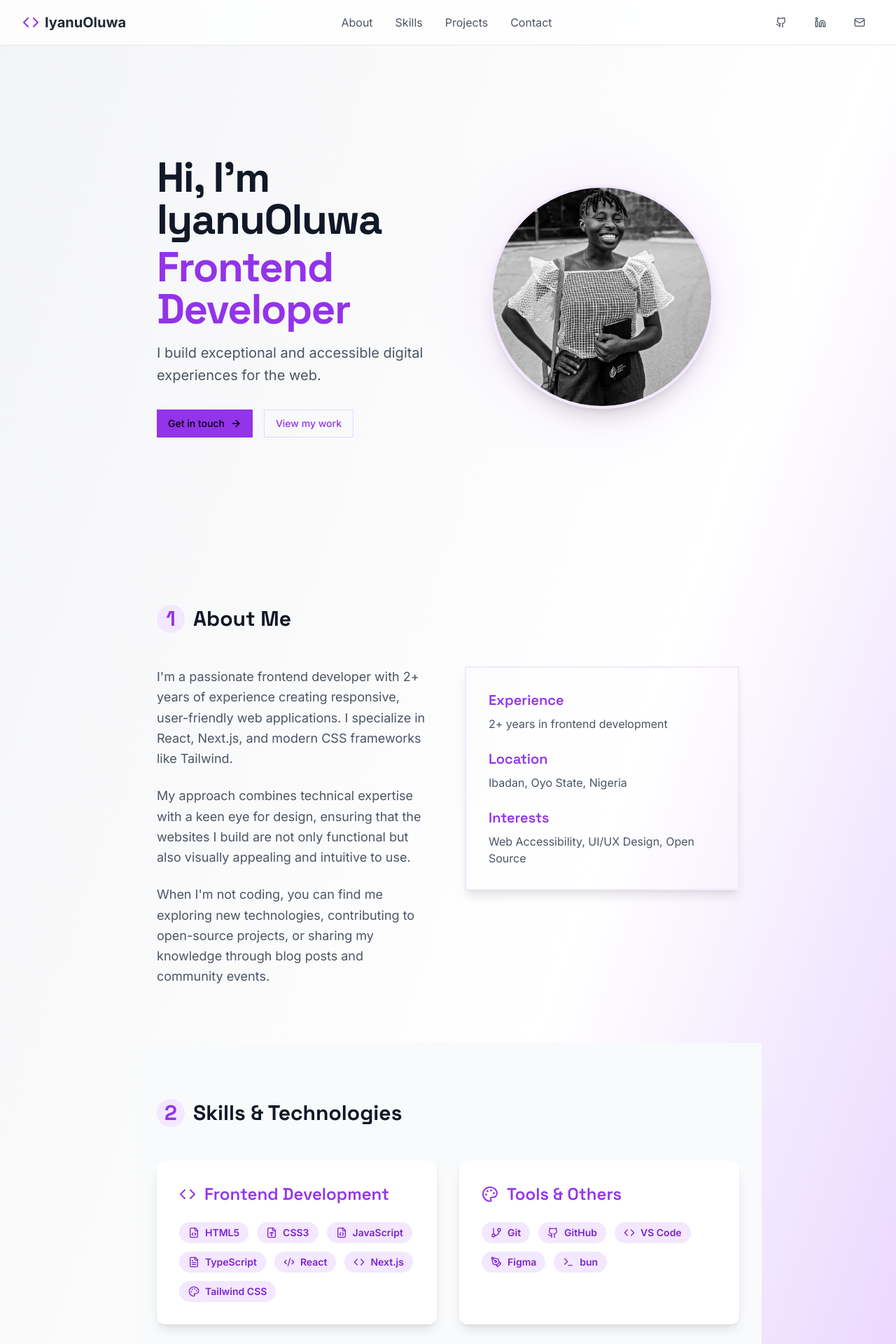
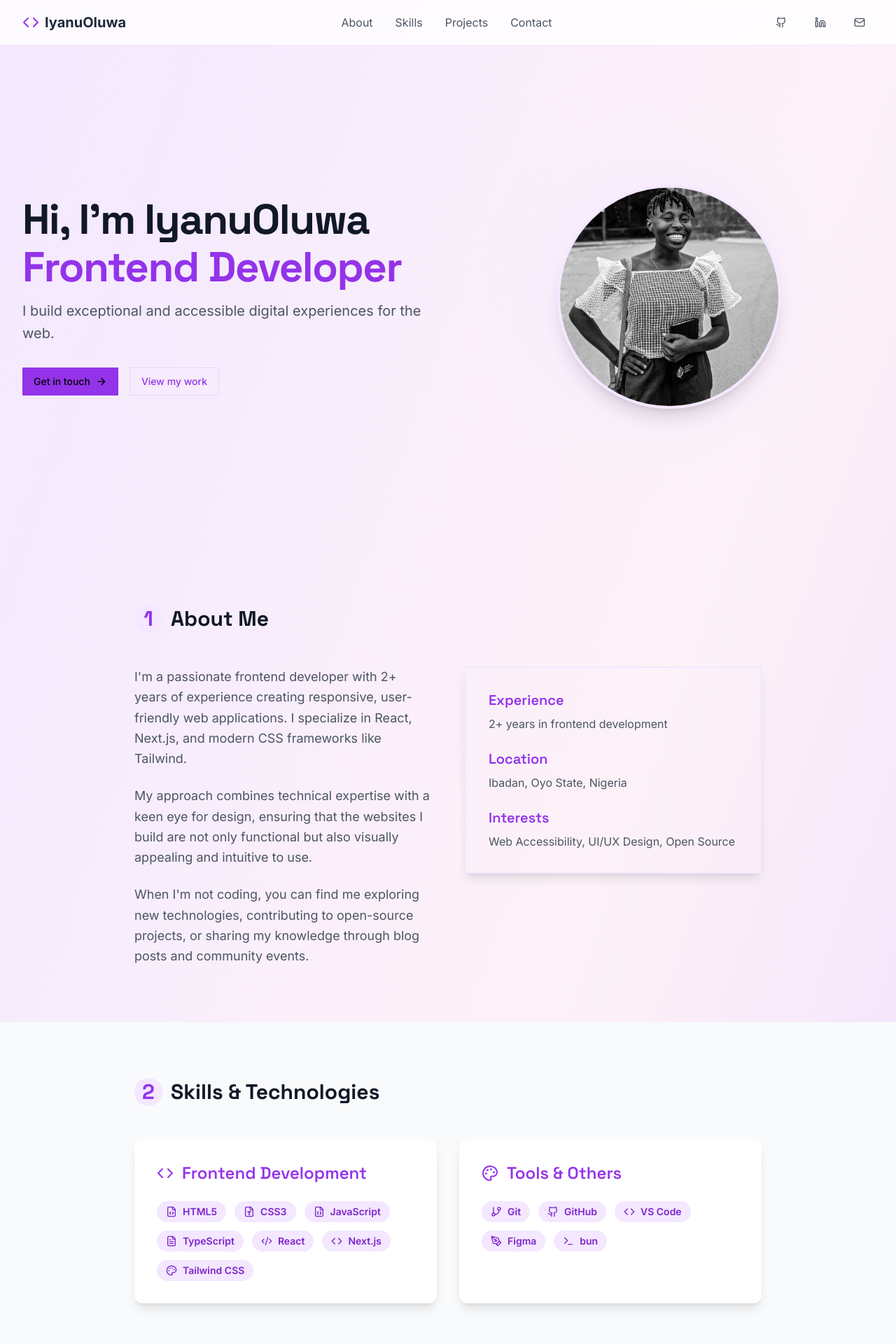
Before and after one commit to IyanuOluwaJesuloba/portfolio, a Next.js app: page / in a window 1280 px wide. Shown: the top 1920 px of the page at 70% size. Built offline with nearby package versions, Linux system fonts and the light colour scheme.

Commit message:
updated the background color

```diff
--- a/app/page.tsx
+++ b/app/page.tsx
@@ -93,7 +93,7 @@ export default function Portfolio() {
       title: "Synergy-app",
       description: "Synergy brings the age-old wisdom of community buying into the digital age. By connecting families who buy together with producers who grow with care.",
       tags: ["TypeScript", "React","Next.Js", "Tailwind CSS"],
-      imageUrl: "/Synergy-app.jpg",
+      imageUrl: "/Saving-app.jpg",
       githubUrl: "https://github.com/IyanuOluwaJesuloba/synergy-real",
       liveUrl: "https://synergy-app-livid.vercel.app/"
     },
@@ -119,13 +119,13 @@ export default function Portfolio() {
   }, [isPaused]);
 
   return (
-    <div className="min-h-screen bg-gradient-to-br from-gray-100 via-white to-purple-300">
+    <div className="min-h-screen bg-gradient-to-br from-purple-100 via-pink-50 to-purple-200">
       {/* Header */}
       <motion.header
         initial={{ y: -100 }}
         animate={{ y: 0 }}
         transition={{ duration: 0.5, type: "spring", stiffness: 100 }}
-        className="fixed top-0 z-40 w-full border-b bg-white/80 backdrop-blur-sm"
+        className="fixed top-0 z-40 w-full border-b bg-white/80 backdrop-blur-sm border-purple-200/50"
       >
         <div className="container mx-auto px-4 sm:px-6 lg:px-8">
           <div className="flex h-16 items-center justify-between">
@@ -204,7 +204,7 @@ export default function Portfolio() {
         </div>
       </motion.header>
 
-      <main className="pt-16 justify-center px-48">
+      <main className="pt-16">
         {/* Hero Section */}
         <motion.section
           className="relative min-h-[90vh] flex items-center"
@@ -218,8 +218,8 @@ export default function Portfolio() {
             animate={{ opacity: 1 }}
             transition={{ duration: 1.5 }}
           />
-          <div className="container mx-auto px-4 sm:px-6 lg:px-8 py-20 justify-center">
-            <div className="grid md:grid-cols-2 gap-12 items-center">
+          <div className="container mx-auto px-4 sm:px-6 lg:px-8 py-12 md:py-20">
+            <div className="grid md:grid-cols-2 gap-8 md:gap-12 items-center">
               <motion.div
                 className="space-y-8"
                 initial={{ opacity: 0, x: -50 }}
@@ -302,7 +302,7 @@ export default function Portfolio() {
         {/* About Section */}
         <motion.section
           id="about"
-          className="py-20 scroll-mt-20"
+          className="py-12 md:py-20 scroll-mt-20"
           variants={sectionVariants}
           initial="hidden"
           whileInView="visible"
@@ -379,7 +379,7 @@ export default function Portfolio() {
         {/* Skills Section */}
         <motion.section
           id="skills"
-          className="py-20 bg-gray-50"
+          className="py-12 md:py-20 bg-gray-50"
           variants={sectionVariants}
           initial="hidden"
           whileInView="visible"
@@ -456,7 +456,7 @@ export default function Portfolio() {
         {/* Projects Section */}
         <motion.section
           id="projects"
-          className="py-20"
+          className="py-12 md:py-20"
           variants={sectionVariants}
           initial="hidden"
           whileInView="visible"
@@ -468,7 +468,7 @@ export default function Portfolio() {
               variants={sectionVariants}
             >
               <motion.h2
-                className="text-3xl font-bold mb-12 flex items-center gap-3 text-gray-900"
+                className="text-3xl font-bold mb-8 md:mb-12 flex items-center gap-3 text-gray-900"
                 variants={headingVariants}
               >
                 <motion.span
@@ -482,7 +482,7 @@ export default function Portfolio() {
               </motion.h2>
 
               <div
-                className="relative bg-purple-50/50 rounded-2xl p-8 shadow-lg border border-purple-100"
+                className="relative bg-purple-50/50 rounded-2xl p-4 sm:p-6 md:p-8 shadow-lg border border-purple-100"
                 onMouseEnter={() => setIsPaused(true)}
                 onMouseLeave={() => setIsPaused(false)}
               >
@@ -497,14 +497,14 @@ export default function Portfolio() {
                   <ProjectCard {...projects[currentProject]} />
                 </motion.div>
 
-                <div className="flex justify-center items-center gap-4 mt-8">
+                <div className="flex justify-center items-center gap-4 mt-6 md:mt-8">
                   <Button
                     variant="outline"
                     size="icon"
                     onClick={prevProject}
                     className="rounded-full hover:bg-purple-100 border-purple-200 text-purple-600"
                   >
-                    <ChevronLeft className="h-6 w-6" />
+                    <ChevronLeft className="h-5 w-5 md:h-6 md:w-6" />
                   </Button>
                   <div className="flex gap-2">
                     {projects.map((_, index) => (
@@ -523,7 +523,7 @@ export default function Portfolio() {
                     onClick={nextProject}
                     className="rounded-full hover:bg-purple-100 border-purple-200 text-purple-600"
                   >
-                    <ChevronRight className="h-6 w-6" />
+                    <ChevronRight className="h-5 w-5 md:h-6 md:w-6" />
                   </Button>
                 </div>
               </div>
@@ -534,7 +534,7 @@ export default function Portfolio() {
         {/* Contact Section */}
         <motion.section
           id="contact"
-          className="py-20 bg-gray-50"
+          className="py-12 md:py-20 bg-gray-50"
           variants={sectionVariants}
           initial="hidden"
           whileInView="visible"
@@ -632,7 +632,7 @@ export default function Portfolio() {
       </main>
 
       <motion.footer
-        className="border-t bg-white py-8"
+        className="border-t bg-white py-6 md:py-8"
         initial={{ opacity: 0, y: 20 }}
         whileInView={{ opacity: 1, y: 0 }}
         viewport={{ once: true }}
```
